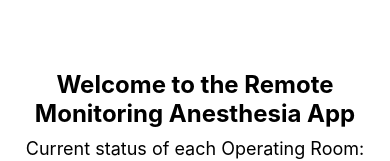
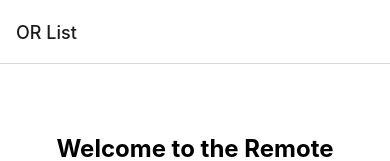
Before and after one commit to ethanmizuno16/Capstone, a React Native app in the folder or-app/: screen / in a window 390 px wide. Shown: the top 161 px of the page. Built offline with nearby package versions, Linux system fonts and the light colour scheme.

Commit message:
added stack navigator to app file

```diff
--- a/or-app/App.js
+++ b/or-app/App.js
@@ -1,9 +1,18 @@
 import React from 'react';
+import { NavigationContainer } from '@react-navigation/native';
+import { createStackNavigator } from '@react-navigation/stack';
+import DetailedOR from './DetailedOR';
 import HomeInterface from './HomeInterface';
 
+const Stack = createStackNavigator();
 
 export default function App() {
   return (
-    <HomeInterface / >
+    <NavigationContainer>
+      <Stack.Navigator initialRouteName="Home">
+        <Stack.Screen name="Home" component={HomeInterface} options={{ title: 'OR List' }} />
+        <Stack.Screen name="DetailedOR" component={DetailedOR} options={{ title: 'OR Details' }} />
+      </Stack.Navigator>
+    </NavigationContainer>
   );
 }
```
